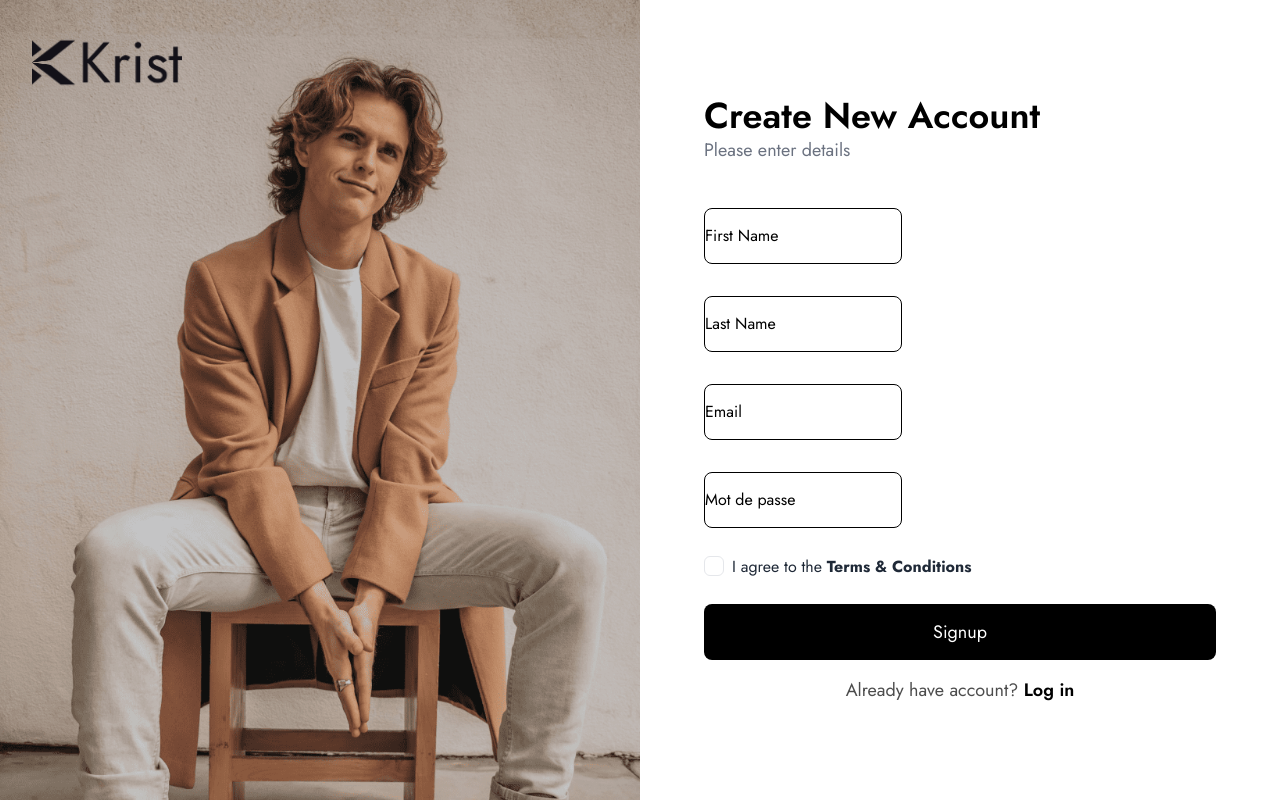
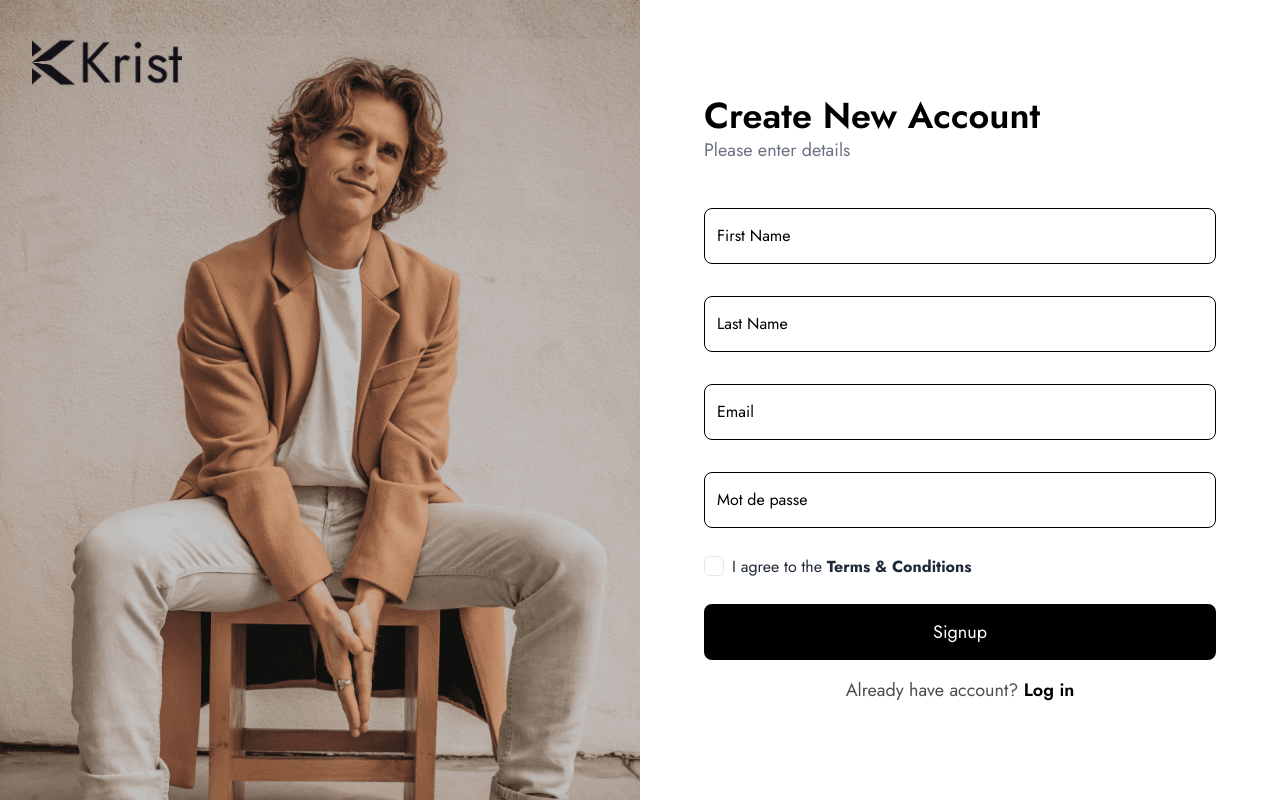
Before and after one commit to Cheikh-Kanteye/krist, a Next.js app: page /signup in a window 1280 px wide. Built offline with nearby package versions, Linux system fonts and the light colour scheme; no server answers.

Commit message:
fix input field displaying

```diff
--- a/app/globals.css
+++ b/app/globals.css
@@ -95,6 +95,10 @@
   .grid-layout {
     @apply grid lg:grid-cols-4 md:grid-cols-3 grid-cols-2 gap-3 md:gap-4 lg:gap-5 w-full;
   }
+
+  .field:focus ~ label {
+    left: 12px !important;
+  }
 }
 
 .carousel::-webkit-scrollbar {
--- a/components/footer.tsx
+++ b/components/footer.tsx
@@ -40,7 +40,7 @@ const Footer = () => {
               name="email"
               type="email"
               className="border-2 border-white px-3"
-              inputClassName="bg-transparent focus:ring-0 focus:outline-0"
+              inputClassName="focus:ring-0 focus:outline-none"
               iconLeft={LuMail}
               iconRight={LuArrowRight}
             />
--- a/components/header.tsx
+++ b/components/header.tsx
@@ -11,7 +11,7 @@ import { NavItem } from "./Navitem";
 import NavItemDropDown from "./NavItemDropDown";
 import { NavItemList } from "@/constants";
 import { useRouter } from "next/navigation";
-import { useSession } from "next-auth/react";
+import { signOut, useSession } from "next-auth/react";
 import { getInitials } from "@/utils";
 import randomcolor from "randomcolor";
 import { Logo } from "./Logo";
@@ -43,6 +43,8 @@ const Avatar = ({ name }: { name: string }) => {
     <button
       className="w-10 aspect-square rounded-full text-center justify-center items-center flex"
       style={{ background: color }}
+      // TODO add dropdown menu
+      onClick={() => signOut()}
     >
       <span>{initials}</span>
     </button>
--- a/components/ui/InputField.tsx
+++ b/components/ui/InputField.tsx
@@ -20,7 +20,6 @@ interface InputFieldProps {
     | undefined;
 }
 
-// Using forwardRef to pass the ref to the input element
 const InputField = forwardRef<HTMLInputElement, InputFieldProps>(
   (
     {
@@ -42,32 +41,37 @@ const InputField = forwardRef<HTMLInputElement, InputFieldProps>(
     const handleBlur = () => setIsFocused(false);
 
     return (
-      <>
+      <div className="max-w-lg">
         <div
           className={cn(
-            `mt-4 rounded-lg max-w-lg flex gap-2 w-fit items-center border border-black h-14 ${
+            `mt-4 relative rounded-lg flex items-center border border-black h-14 ${
               error ? "border-red-500" : ""
             }`,
             className
           )}
         >
           {IconLeft && (
-            <div className="w-8">
+            <div className="w-8 flex items-center justify-center">
               <IconLeft size={24} />
             </div>
           )}
-          <div className="relative">
+          <div className="flex-1">
             <input
               type={type}
               name={name}
-              ref={ref} // Attach the ref from react-hook-form
+              ref={ref}
               onFocus={handleFocus}
               onBlur={handleBlur}
-              className={cn(`flex-1 h-full`, inputClassName)}
-              {...rest} // Spread the rest of the props (e.g., required)
+              className={cn(
+                "w-full h-14 bg-transparent field rounded-lg px-4",
+                inputClassName
+              )}
+              {...rest}
             />
             <label
-              className={`absolute left-0 top-1/2 transform -translate-y-1/2 transition-all duration-300 pointer-events-none ${
+              className={`absolute ${
+                !IconLeft ? "left-3" : "left-12"
+              } top-1/2 transform -translate-y-1/2 transition-all duration-300 pointer-events-none ${
                 isFocused || (rest as any).value
                   ? "-translate-y-14 text-base text-gray-500"
                   : "text-base"
@@ -77,13 +81,15 @@ const InputField = forwardRef<HTMLInputElement, InputFieldProps>(
             </label>
           </div>
           {IconRight && (
-            <div>
+            <div className="w-8 flex items-center justify-center">
               <IconRight size={24} />
             </div>
           )}
         </div>
-        {error && <p className="text-sm text-red-500">{error.toString()}</p>}
-      </>
+        {error && (
+          <p className="text-sm text-red-500 mt-1">{error.toString()}</p>
+        )}
+      </div>
     );
   }
 );
```
